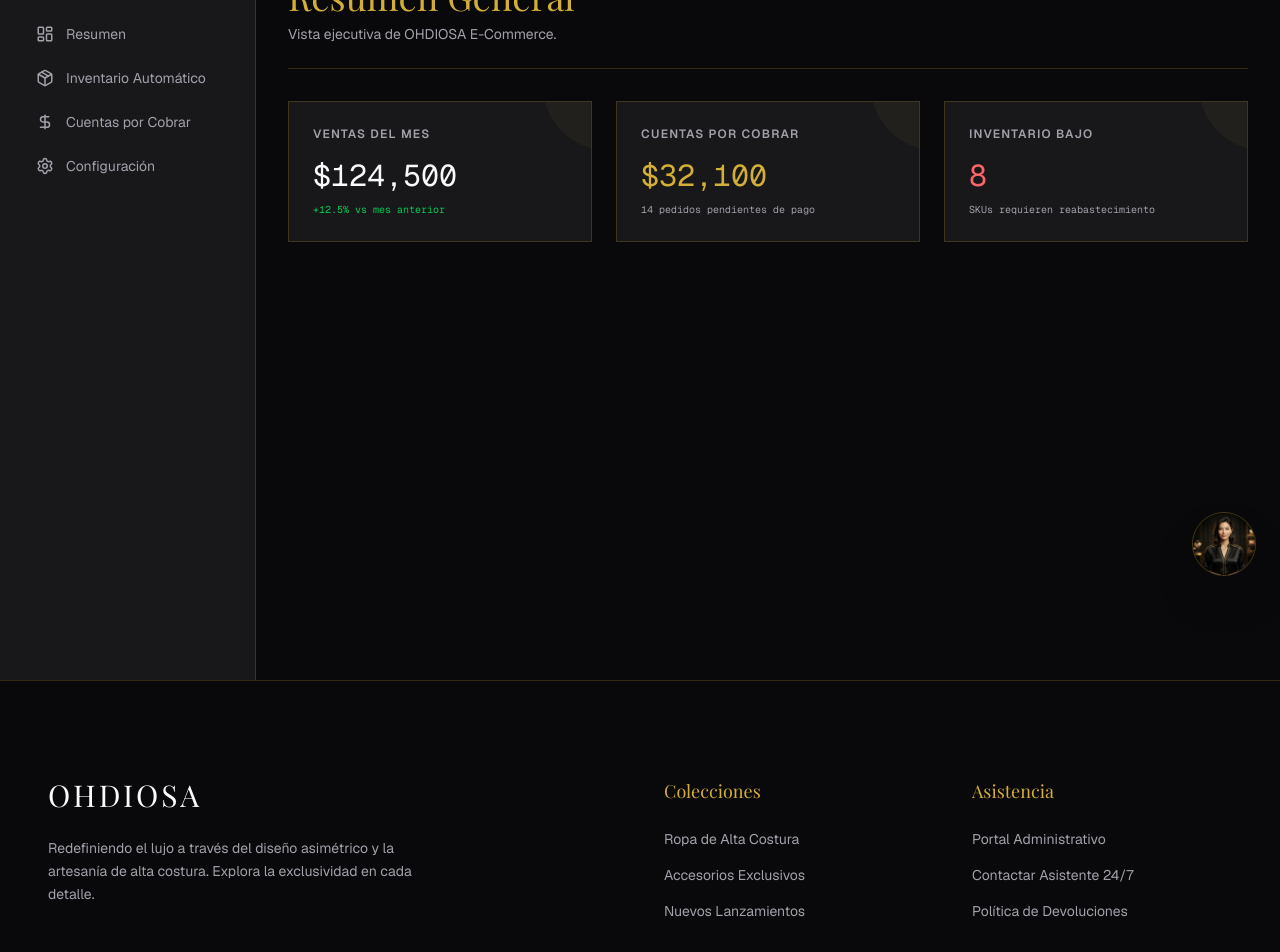
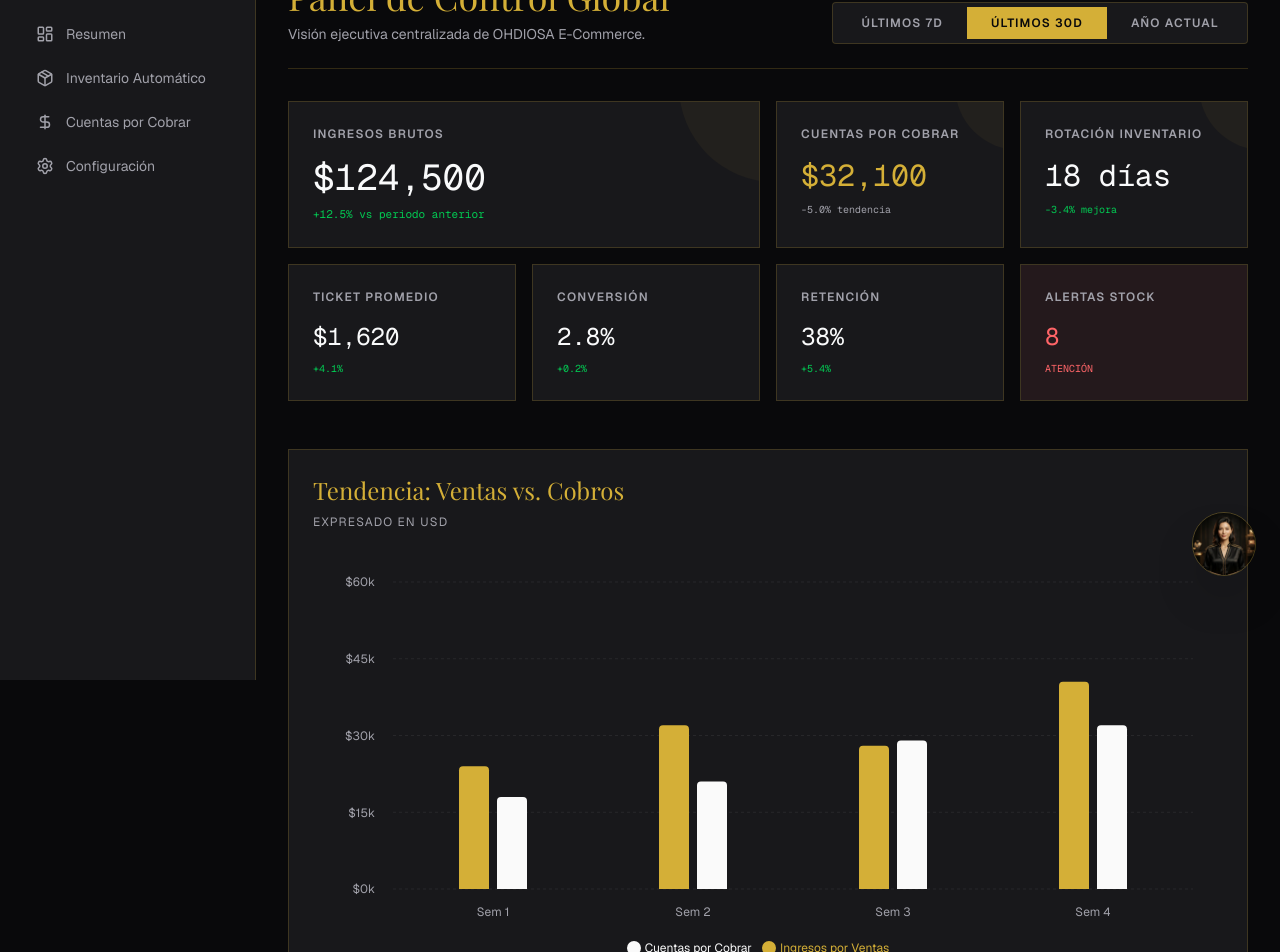
Before and after one commit to smtechnologyapps-dotcom/ohdiosa-mvp, a Next.js app: page /admin in a window 1280 px wide. Shown: the part 200-1152 px from the top of the page. Built offline with nearby package versions, Linux system fonts and the light colour scheme; a web font is replaced by a local one.

Commit message:
feat: updated admin dashboard with recharts and 7 KPIs

```diff
--- a/package.json
+++ b/package.json
@@ -16,6 +16,7 @@
     "next": "16.2.10",
     "react": "19.2.4",
     "react-dom": "19.2.4",
+    "recharts": "^3.9.2",
     "tailwind-merge": "^3.6.0"
   },
   "devDependencies": {
--- a/src/app/admin/page.tsx
+++ b/src/app/admin/page.tsx
@@ -1,36 +1,237 @@
+"use client";
+
+import { useState } from "react";
+import {
+  BarChart,
+  Bar,
+  XAxis,
+  YAxis,
+  CartesianGrid,
+  Tooltip,
+  ResponsiveContainer,
+  Legend
+} from "recharts";
+import { motion, AnimatePresence } from "framer-motion";
+
+// Mock Data structure for different timeframes
+const mockData = {
+  "7D": {
+    kpis: {
+      ventas: "$34,200", ventasTrend: "+5.2%",
+      rotacion: "4.2 días", rotacionTrend: "-1.1%",
+      cobrar: "$12,400", cobrarTrend: "+2.0%",
+      ticket: "$1,850", ticketTrend: "+8.4%",
+      conversion: "3.2%", conversionTrend: "+0.5%",
+      stockBajo: "3", stockBajoTrend: "urgente",
+      recurrentes: "42%", recurrentesTrend: "+2.1%"
+    },
+    chart: [
+      { name: "Lun", ventas: 4000, cobros: 2400 },
+      { name: "Mar", ventas: 3000, cobros: 1398 },
+      { name: "Mie", ventas: 2000, cobros: 9800 },
+      { name: "Jue", ventas: 2780, cobros: 3908 },
+      { name: "Vie", ventas: 1890, cobros: 4800 },
+      { name: "Sab", ventas: 2390, cobros: 3800 },
+      { name: "Dom", ventas: 3490, cobros: 4300 },
+    ]
+  },
+  "30D": {
+    kpis: {
+      ventas: "$124,500", ventasTrend: "+12.5%",
+      rotacion: "18 días", rotacionTrend: "-3.4%",
+      cobrar: "$32,100", cobrarTrend: "-5.0%",
+      ticket: "$1,620", ticketTrend: "+4.1%",
+      conversion: "2.8%", conversionTrend: "+0.2%",
+      stockBajo: "8", stockBajoTrend: "atención",
+      recurrentes: "38%", recurrentesTrend: "+5.4%"
+    },
+    chart: [
+      { name: "Sem 1", ventas: 24000, cobros: 18000 },
+      { name: "Sem 2", ventas: 32000, cobros: 21000 },
+      { name: "Sem 3", ventas: 28000, cobros: 29000 },
+      { name: "Sem 4", ventas: 40500, cobros: 32000 },
+    ]
+  },
+  "YTD": {
+    kpis: {
+      ventas: "$845,200", ventasTrend: "+24.0%",
+      rotacion: "45 días", rotacionTrend: "-8.2%",
+      cobrar: "$95,000", cobrarTrend: "-12.0%",
+      ticket: "$1,450", ticketTrend: "+15.2%",
+      conversion: "2.4%", conversionTrend: "+0.8%",
+      stockBajo: "12", stockBajoTrend: "estable",
+      recurrentes: "45%", recurrentesTrend: "+12.0%"
+    },
+    chart: [
+      { name: "Ene", ventas: 85000, cobros: 70000 },
+      { name: "Feb", ventas: 92000, cobros: 81000 },
+      { name: "Mar", ventas: 110000, cobros: 95000 },
+      { name: "Abr", ventas: 105000, cobros: 89000 },
+      { name: "May", ventas: 125000, cobros: 110000 },
+      { name: "Jun", ventas: 145000, cobros: 120000 },
+    ]
+  }
+};
+
+type TimeFrame = keyof typeof mockData;
+
 export default function AdminDashboard() {
+  const [timeframe, setTimeframe] = useState<TimeFrame>("30D");
+  const data = mockData[timeframe];
+
   return (
     <div className="flex flex-col gap-8 animate-in fade-in slide-in-from-bottom-4 duration-1000">
-      <header className="flex justify-between items-end border-b border-whisper pb-6">
+      <header className="flex flex-col lg:flex-row lg:justify-between lg:items-end border-b border-whisper pb-6 gap-6">
         <div>
-          <h1 className="font-serif text-4xl text-gold mb-2">Resumen General</h1>
-          <p className="text-steel font-sans text-sm">Vista ejecutiva de OHDIOSA E-Commerce.</p>
+          <h1 className="font-serif text-4xl text-gold mb-2">Panel de Control Global</h1>
+          <p className="text-steel font-sans text-sm">Visión ejecutiva centralizada de OHDIOSA E-Commerce.</p>
+        </div>
+
+        {/* Global Time Filter */}
+        <div className="flex bg-surface border border-whisper p-1 rounded-sm w-fit">
+          {(["7D", "30D", "YTD"] as TimeFrame[]).map((tf) => (
+            <button
+              key={tf}
+              onClick={() => setTimeframe(tf)}
+              className={`px-6 py-2 text-xs font-semibold uppercase tracking-widest transition-colors ${
+                timeframe === tf
+                  ? "bg-gold text-canvas"
+                  : "text-steel hover:text-gold"
+              }`}
+            >
+              {tf === "YTD" ? "Año Actual" : `Últimos ${tf}`}
+            </button>
+          ))}
         </div>
       </header>
 
-      <div className="grid grid-cols-1 md:grid-cols-3 gap-6 font-sans">
-        {/* KPI Cards */}
-        <div className="bg-surface border border-whisper p-6 relative overflow-hidden group">
-          <div className="absolute top-0 right-0 w-16 h-16 bg-gold/5 rounded-bl-full -mr-4 -mt-4 transition-transform group-hover:scale-150"></div>
-          <span className="text-steel text-xs uppercase tracking-widest font-semibold block mb-4">Ventas del Mes</span>
-          <p className="text-3xl text-ink font-mono">$124,500</p>
-          <span className="text-[10px] text-green-500 font-mono mt-2 block">+12.5% vs mes anterior</span>
+      {/* 7 KPIs Grid (Bento Style) */}
+      <AnimatePresence mode="wait">
+        <motion.div
+          key={timeframe}
+          initial={{ opacity: 0, y: 10 }}
+          animate={{ opacity: 1, y: 0 }}
+          exit={{ opacity: 0, y: -10 }}
+          transition={{ duration: 0.4 }}
+          className="grid grid-cols-1 md:grid-cols-2 lg:grid-cols-4 gap-4 font-sans grid-flow-dense"
+        >
+          {/* 1. Ventas Mensuales (Col Span 2) */}
+          <div className="bg-surface border border-whisper p-6 relative overflow-hidden group col-span-1 md:col-span-2">
+            <div className="absolute top-0 right-0 w-24 h-24 bg-gold/5 rounded-bl-full -mr-4 -mt-4 transition-transform group-hover:scale-150"></div>
+            <span className="text-steel text-xs uppercase tracking-widest font-semibold block mb-4">Ingresos Brutos</span>
+            <p className="text-4xl text-ink font-mono">{data.kpis.ventas}</p>
+            <span className="text-[11px] text-green-500 font-mono mt-2 block">{data.kpis.ventasTrend} vs periodo anterior</span>
           </div>
 
+          {/* 2. Cuentas por Cobrar */}
           <div className="bg-surface border border-whisper p-6 relative overflow-hidden group">
             <div className="absolute top-0 right-0 w-16 h-16 bg-gold/5 rounded-bl-full -mr-4 -mt-4 transition-transform group-hover:scale-150"></div>
             <span className="text-steel text-xs uppercase tracking-widest font-semibold block mb-4">Cuentas por Cobrar</span>
-          <p className="text-3xl text-gold font-mono">$32,100</p>
-          <span className="text-[10px] text-steel font-mono mt-2 block">14 pedidos pendientes de pago</span>
+            <p className="text-3xl text-gold font-mono">{data.kpis.cobrar}</p>
+            <span className="text-[10px] text-steel font-mono mt-2 block">{data.kpis.cobrarTrend} tendencia</span>
           </div>
 
+          {/* 3. Rotación de Inventario */}
           <div className="bg-surface border border-whisper p-6 relative overflow-hidden group">
             <div className="absolute top-0 right-0 w-16 h-16 bg-gold/5 rounded-bl-full -mr-4 -mt-4 transition-transform group-hover:scale-150"></div>
-          <span className="text-steel text-xs uppercase tracking-widest font-semibold block mb-4">Inventario Bajo</span>
-          <p className="text-3xl text-red-400 font-mono">8</p>
-          <span className="text-[10px] text-steel font-mono mt-2 block">SKUs requieren reabastecimiento</span>
+            <span className="text-steel text-xs uppercase tracking-widest font-semibold block mb-4">Rotación Inventario</span>
+            <p className="text-3xl text-ink font-mono">{data.kpis.rotacion}</p>
+            <span className="text-[10px] text-green-500 font-mono mt-2 block">{data.kpis.rotacionTrend} mejora</span>
           </div>
+
+          {/* 4. Ticket Promedio */}
+          <div className="bg-surface border border-whisper p-6 relative overflow-hidden group">
+            <span className="text-steel text-xs uppercase tracking-widest font-semibold block mb-4">Ticket Promedio</span>
+            <p className="text-2xl text-ink font-mono">{data.kpis.ticket}</p>
+            <span className="text-[10px] text-green-500 font-mono mt-2 block">{data.kpis.ticketTrend}</span>
           </div>
+
+          {/* 5. Tasa de Conversión */}
+          <div className="bg-surface border border-whisper p-6 relative overflow-hidden group">
+            <span className="text-steel text-xs uppercase tracking-widest font-semibold block mb-4">Conversión</span>
+            <p className="text-2xl text-ink font-mono">{data.kpis.conversion}</p>
+            <span className="text-[10px] text-green-500 font-mono mt-2 block">{data.kpis.conversionTrend}</span>
+          </div>
+
+          {/* 6. Clientes Recurrentes */}
+          <div className="bg-surface border border-whisper p-6 relative overflow-hidden group">
+            <span className="text-steel text-xs uppercase tracking-widest font-semibold block mb-4">Retención</span>
+            <p className="text-2xl text-ink font-mono">{data.kpis.recurrentes}</p>
+            <span className="text-[10px] text-green-500 font-mono mt-2 block">{data.kpis.recurrentesTrend}</span>
+          </div>
+
+          {/* 7. Alertas Stock Bajo */}
+          <div className="bg-surface border border-whisper p-6 relative overflow-hidden group">
+            <div className="absolute inset-0 bg-red-500/5 transition-colors group-hover:bg-red-500/10"></div>
+            <span className="text-steel text-xs uppercase tracking-widest font-semibold block mb-4 relative z-10">Alertas Stock</span>
+            <p className="text-2xl text-red-400 font-mono relative z-10">{data.kpis.stockBajo}</p>
+            <span className="text-[10px] text-red-400 font-mono mt-2 block uppercase relative z-10">{data.kpis.stockBajoTrend}</span>
+          </div>
+        </motion.div>
+      </AnimatePresence>
+
+      {/* Main Dynamic Chart */}
+      <section className="bg-surface border border-whisper p-6 mt-4">
+        <header className="mb-8">
+          <h3 className="font-serif text-2xl text-gold">Tendencia: Ventas vs. Cobros</h3>
+          <p className="text-steel font-sans text-xs uppercase tracking-widest mt-2">Expresado en USD</p>
+        </header>
+        <div className="h-[400px] w-full">
+          <ResponsiveContainer width="100%" height="100%">
+            <BarChart
+              data={data.chart}
+              margin={{ top: 20, right: 30, left: 20, bottom: 5 }}
+              barGap={8}
+            >
+              <CartesianGrid strokeDasharray="3 3" stroke="#27272A" vertical={false} />
+              <XAxis
+                dataKey="name"
+                stroke="#A1A1AA"
+                fontSize={12}
+                tickLine={false}
+                axisLine={false}
+                dy={10}
+              />
+              <YAxis
+                stroke="#A1A1AA"
+                fontSize={12}
+                tickLine={false}
+                axisLine={false}
+                tickFormatter={(value) => `$${value / 1000}k`}
+                dx={-10}
+              />
+              <Tooltip
+                cursor={{ fill: '#27272A', opacity: 0.4 }}
+                contentStyle={{
+                  backgroundColor: '#09090B',
+                  border: '1px solid #27272A',
+                  borderRadius: '4px',
+                  color: '#FAFAFA'
+                }}
+                itemStyle={{ color: '#D4AF37' }}
+              />
+              <Legend
+                wrapperStyle={{ paddingTop: '20px', fontSize: '12px' }}
+                iconType="circle"
+              />
+              <Bar
+                dataKey="ventas"
+                name="Ingresos por Ventas"
+                fill="#D4AF37"
+                radius={[4, 4, 0, 0]}
+                barSize={30}
+              />
+              <Bar
+                dataKey="cobros"
+                name="Cuentas por Cobrar"
+                fill="#FAFAFA"
+                radius={[4, 4, 0, 0]}
+                barSize={30}
+              />
+            </BarChart>
+          </ResponsiveContainer>
+        </div>
+      </section>
     </div>
   );
 }
```
Also changed, not shown: 2 other files (tests, documents, lock files or other folders). Lines whose indentation alone changed are shown as unchanged.
